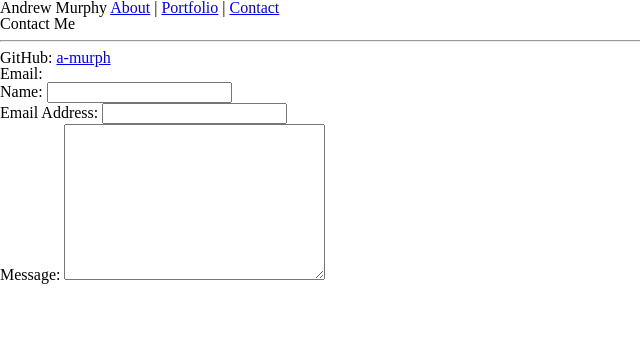
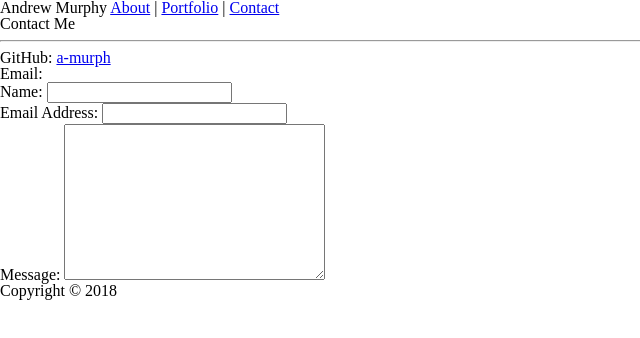
Before and after one commit to a-murph/Basic-Portfolio, a plain HTML site: page contact.html in a window 1280 px wide. Shown: the whole page, without its empty margins (0-640 px from the left). Drawn offline with Linux system fonts and the light colour scheme.

Commit message:
added footers

```diff
--- a/contact.html
+++ b/contact.html
@@ -43,6 +43,9 @@
 			</form>
 		</div>
 	</section>
+	<footer>
+		Copyright &copy; 2018
+	</footer>
 </div>
 </body>
 </html>
```
Also changed, not shown: index.html (+3 -0 lines), portfolio.html (+3 -0 lines).
